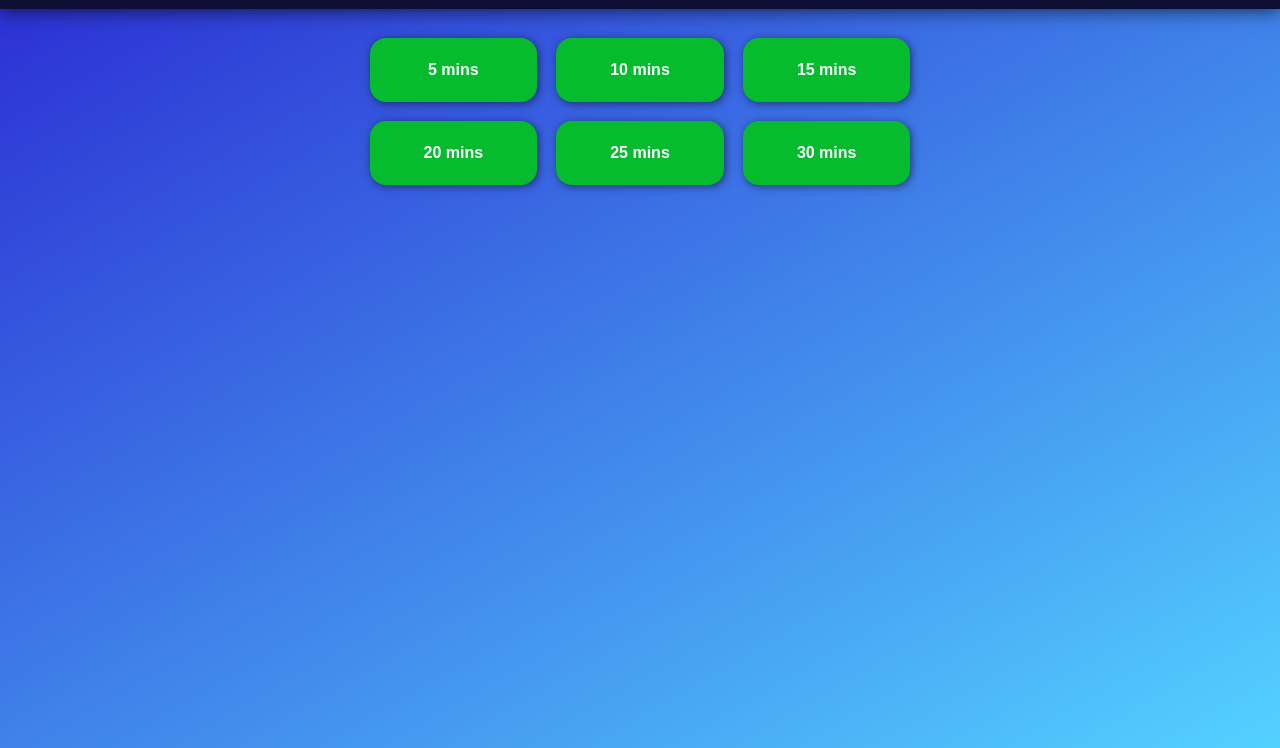
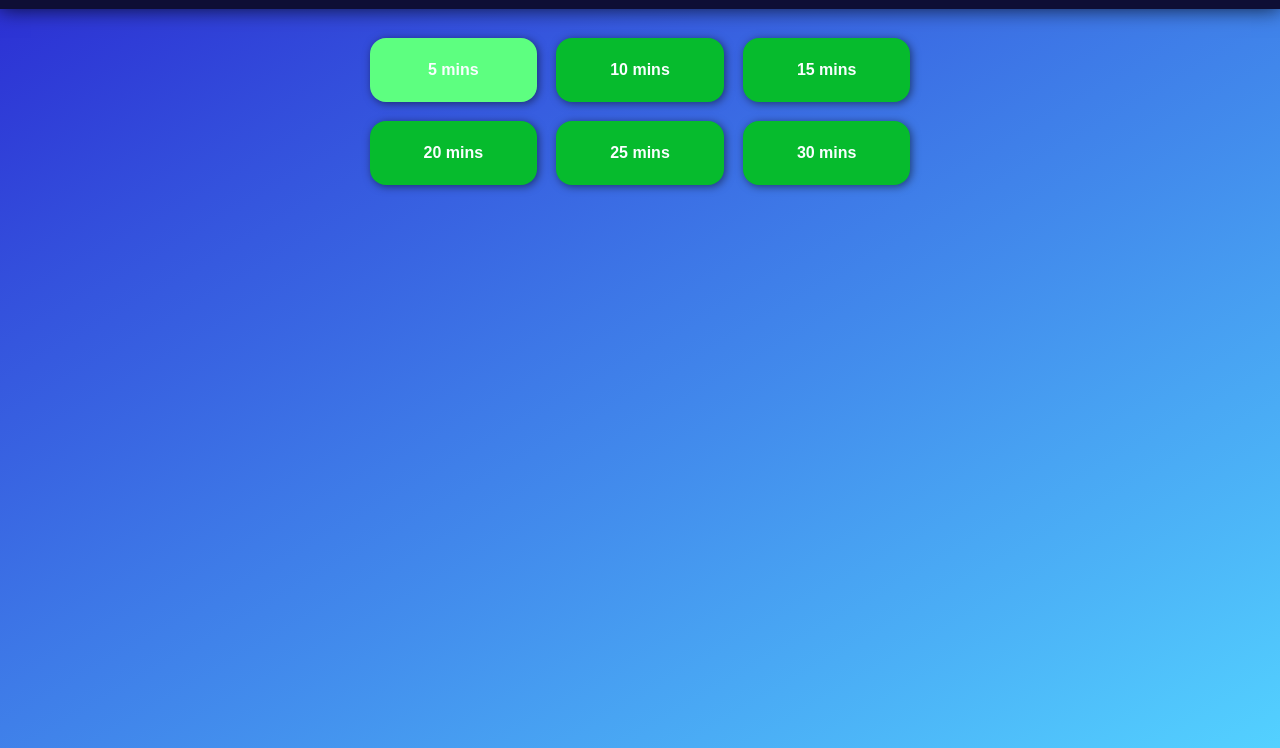
Before and after one commit to benji6/meditation-timer, a website built with webpack: page src/index.html in a window 1280 px wide. In both pictures the pointer is over the button "5 mins". Shown: the part 52-800 px from the top of the page. Built offline with nearby package versions, Linux system fonts and the light colour scheme; files whose address does not match are found by name; what nosleep.js would draw is missing.

Commit message:
feat(timer-button): Add some hover and focus styles

```diff
--- a/src/index.css
+++ b/src/index.css
@@ -215,6 +215,12 @@ body {
   font-weight: bold;
   height: 4rem;
   margin: calc(var(--spacing-base) / 2);
+  outline: 0;
+  transition: background-color var(--transition-base);
+}
+.timer-button:focus,
+.timer-button:hover {
+  background: var(--green-light);
 }
 
 .time-output {
```
